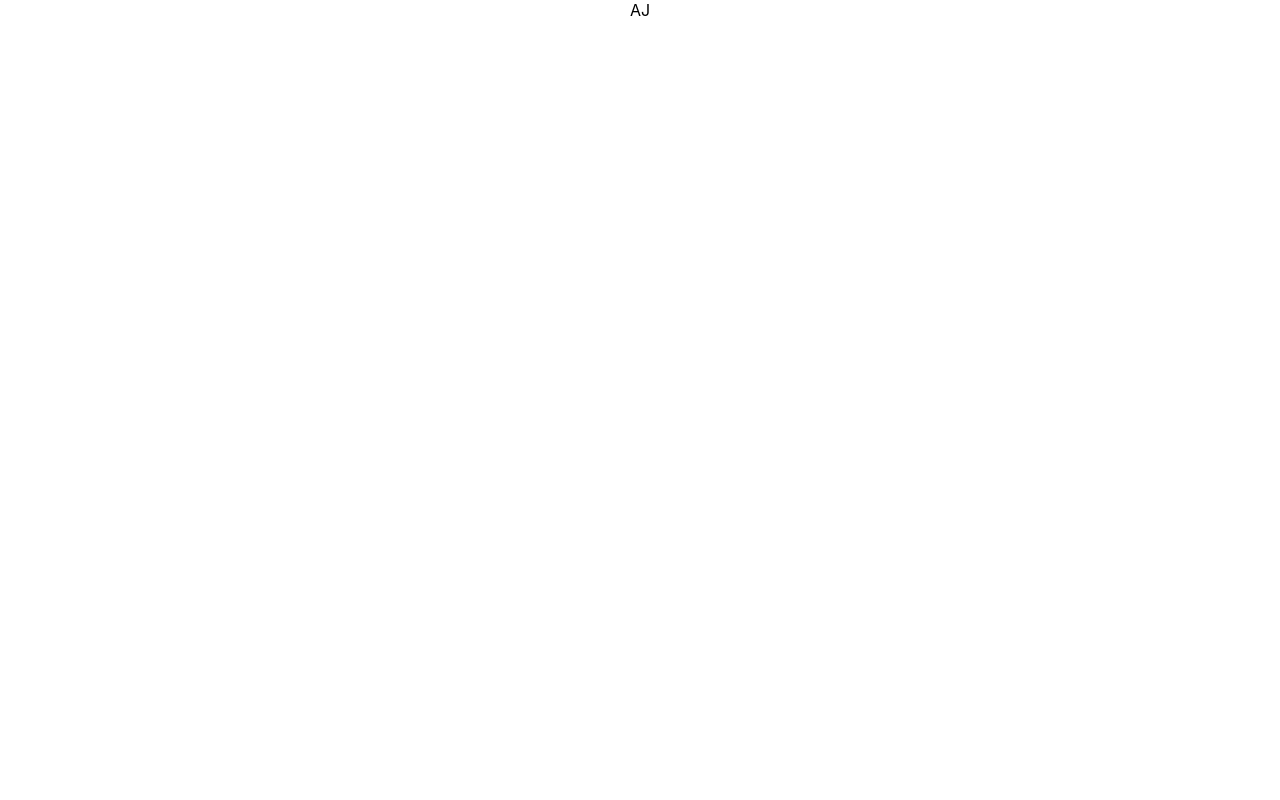
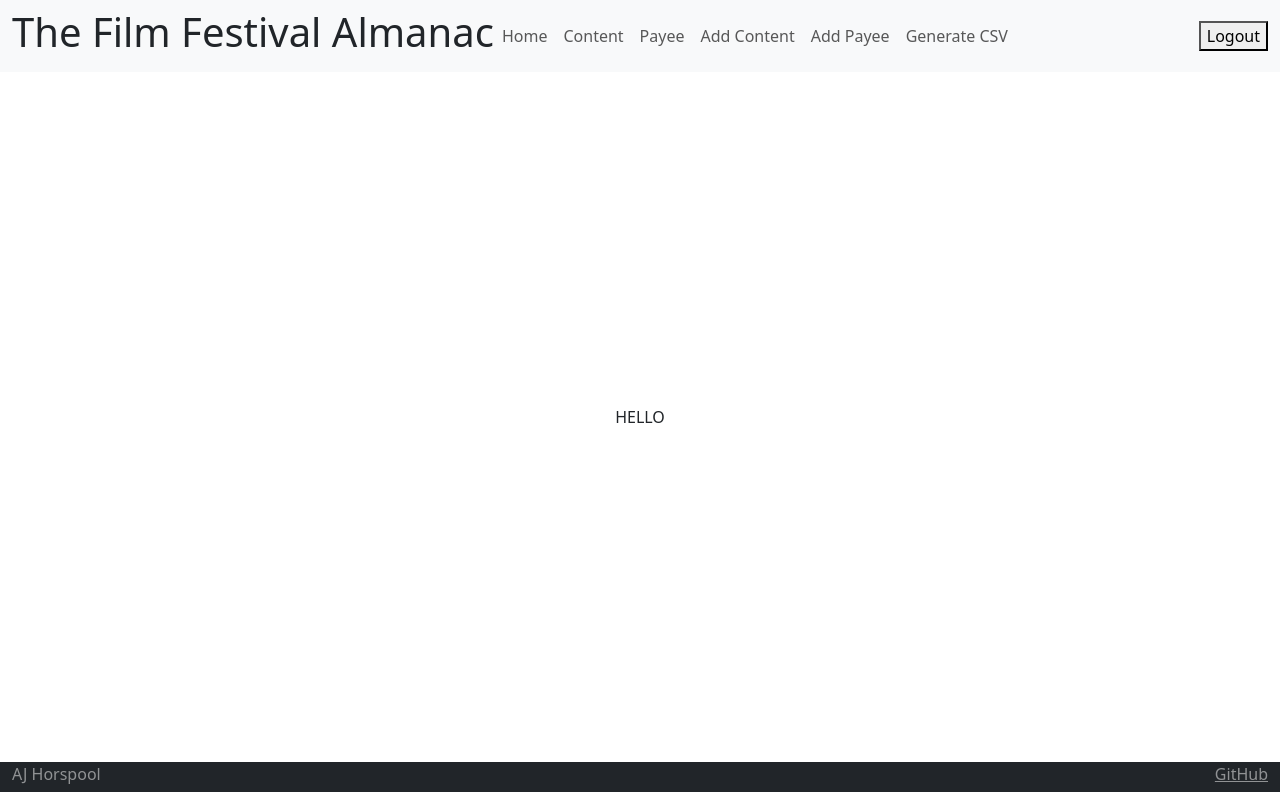
Before and after one commit to ajhorspl/startup, a React (Create React App) app: page / in a window 1280 px wide. Built offline with nearby package versions, Linux system fonts and the light colour scheme.

Commit message:
basic home page  up

```diff
--- a/package.json
+++ b/package.json
@@ -3,7 +3,9 @@
   "version": "0.1.0",
   "private": true,
   "dependencies": {
+    "bootstrap": "^5.3.3",
     "react": "^18.2.0",
+    "react-bootstrap": "^2.10.2",
     "react-dom": "^18.2.0",
     "react-scripts": "5.0.1"
   },
--- a/src/App.css
+++ b/src/App.css
@@ -1,38 +1,45 @@
-.App {
-  text-align: center;
+.top {
+  display: flex;
+  flex-direction: column;
+  min-width: 375px;
 }
 
-.App-logo {
-  height: 40vmin;
-  pointer-events: none;
+header {
+  flex: 0 30px;
 }
 
-@media (prefers-reduced-motion: no-preference) {
-  .App-logo {
-    animation: App-logo-spin infinite 20s linear;
-  }
-}
-
-.App-header {
-  background-color: #282c34;
-  min-height: 100vh;
+main {
+  flex: 1 calc(100vh - 110px);
   display: flex;
   flex-direction: column;
   align-items: center;
-  justify-content: center;
-  font-size: calc(10px + 2vmin);
-  color: white;
+  justify-content: space-around;
 }
 
-.App-link {
-  color: #61dafb;
+footer {
+  flex: 0 30px;
 }
 
-@keyframes App-logo-spin {
-  from {
-    transform: rotate(0deg);
+menu {
+  flex: 1;
+  display: flex;
+  /*  overwrite Bootstrap so the menu does not wrap */
+  flex-direction: row !important;
+  list-style: none;
+}
+
+footer a {
+  float: right;
+}
+
+@media (max-height: 600px) {
+  header {
+    display: none;
   }
-  to {
-    transform: rotate(360deg);
+  footer {
+    display: none;
+  }
+  main {
+    flex: 1 100vh;
   }
 }
--- a/src/App.js
+++ b/src/App.js
@@ -1,9 +1,59 @@
-import logo from './logo.svg';
 import './App.css';
+import 'bootstrap/dist/css/bootstrap.min.css'
 
 function App() {
   return (
-    <div className="App"> AJ</div>
+    <div class = 'top'>
+
+    <header class="sticky-top">
+      <nav class="navbar navbar-expand-lg bg-light">
+        <div class="container-fluid">
+          <h1>The Film Festival Almanac</h1>
+          <button class="navbar-toggler" type="button" data-bs-toggle="collapse" data-bs-target="#navbarSupportedContent">
+            <span class="navbar-toggler-icon"></span>
+          </button>
+          <div class="collapse navbar-collapse" id="navbarSupportedContent">
+            <ul class="navbar-nav me-auto mb-2 mb-lg-0">
+              <li class="nav-item">
+                <a class="nav-link" href="home.html">Home</a>
+              </li>
+              <li class="nav-item">
+                <a class="nav-link" href="content.html">Content</a>
+              </li>
+              <li class="nav-item">
+                <a class="nav-link"  href="payee.html">Payee</a>
+              </li>
+              <li class="nav-item">
+                <a class="nav-link" href="addcontent.html">Add Content</a>
+              </li>
+              <li class="nav-item">
+                <a class="nav-link" href="addpayee.html">Add Payee</a>
+              </li>
+              <li class = "nav-item">
+                <button class="nav-link">Generate CSV</button>
+              </li>
+            </ul>
+          </div>
+          <div>
+            <h5 class="username"></h5>
+          </div>
+          <div>
+            <form method="get" action="index.html">
+              <button type="submit">Logout</button>
+            </form>
+          </div>
+        </div>
+      </nav>
+    </header>
+    <main class>HELLO</main>
+
+    <footer class="bg-dark text-white-50">
+      <div class="container-fluid">
+        <span class="text-reset">AJ Horspool</span>
+        <a class="text-reset" href="https://github.com/ajhorspl/startup.git">GitHub</a>
+      </div>
+    </footer>
+  </div>
   );
 }
 
```
Also changed, not shown: 1 other file (tests, documents, lock files or other folders).
